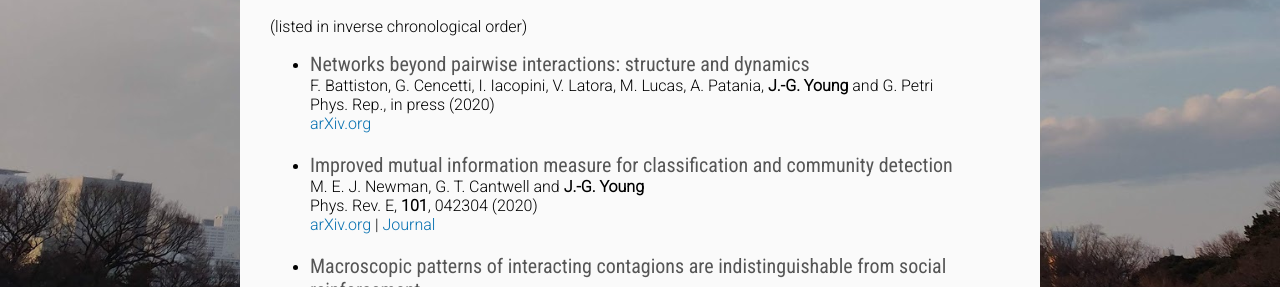
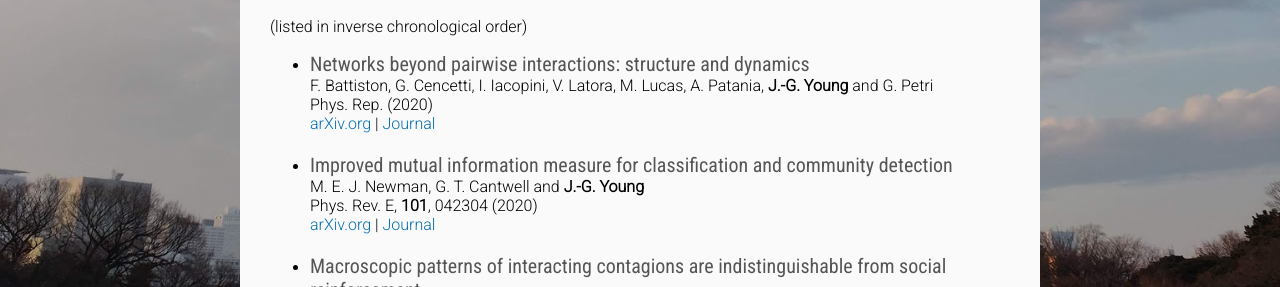
Before and after one commit to jg-you/jg-you.github.io, a Jekyll site: the page built from publications.md, in a window 1280 px wide and 900 px high, scrolled down 898 px. Shown: the part 165-452 px from the top of the window. Built offline with Jekyll 4.4.1, drawn with Linux system fonts in a browser that asks for light colours; some web fonts are replaced; comment, search, counter and statistics services are not loaded.

Commit message:
Update publications.md

```diff
--- a/publications.md
+++ b/publications.md
@@ -39,8 +39,8 @@ J. Garland, K. Ghazi-Zahedi, **J.-G. Young**, L. Hébert-Dufresne, and M. Galesi
 
 * <span class="pub-title">Networks beyond pairwise interactions: structure and dynamics</span><br/>
 F. Battiston, G. Cencetti, I. Iacopini, V. Latora, M. Lucas, A. Patania, **J.-G. Young** and G. Petri <br/>
-Phys. Rep., in press (2020)<br/>
-[arXiv.org](https://arxiv.org/abs/2006.01764)
+Phys. Rep. (2020)<br/>
+[arXiv.org](https://arxiv.org/abs/2006.01764) | [Journal](https://doi.org/10.1016/j.physrep.2020.05.004)
 
 
 * <span class="pub-title">Improved mutual information measure for classification and community detection</span><br/>
```
